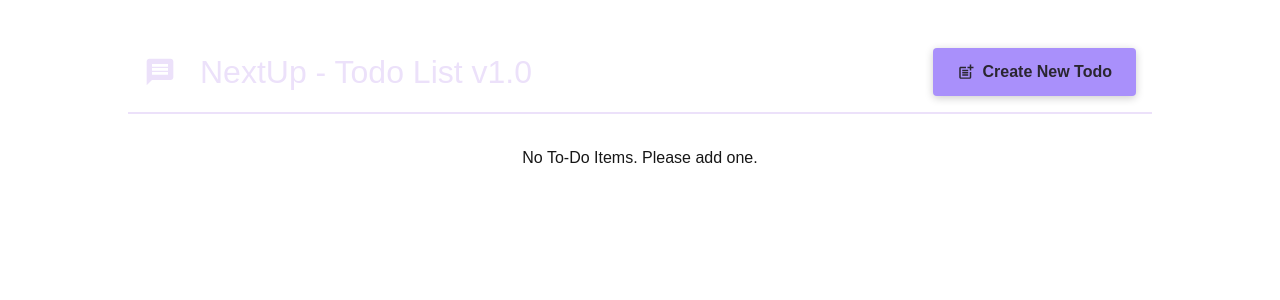
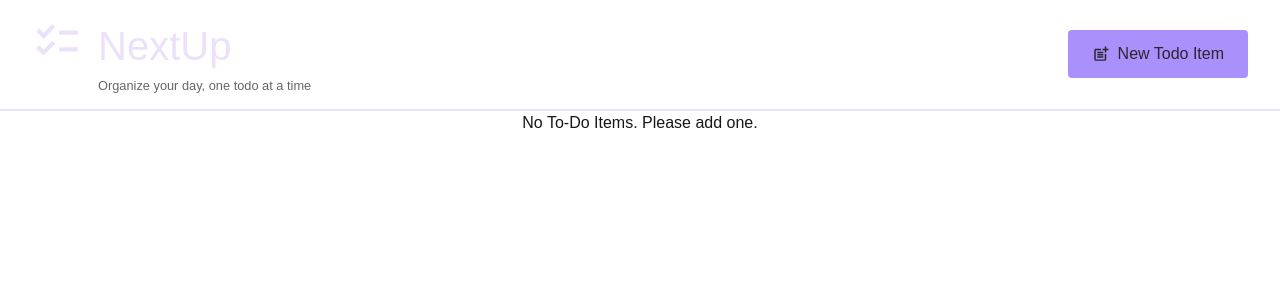
Before and after one commit to nabeeljohn/njohnweb, a Next.js app: page /tools/todo in a window 1280 px wide. Shown: the top 300 px of the page. Built offline with nearby package versions, Linux system fonts and the light colour scheme.

Commit message:
header adjustment

```diff
--- a/app/tools/todo/MainHeader.module.css
+++ b/app/tools/todo/MainHeader.module.css
@@ -1,20 +1,37 @@
 .header {
-  /* padding: 2rem 10%; */
-  margin: 2rem 10%;
-  padding: 1rem;
-  text-align: center;
   display: flex;
   justify-content: space-between;
   align-items: center;
+  padding: 1rem 2rem;
   border-bottom: 2px solid #ece1fa;
+  flex-wrap: wrap; /* allows stacking on mobile */
 }
 
 .logo {
-  font-size: 2rem;
   display: flex;
-  gap: 1.5rem;
+  align-items: stretch; /* ensures icon height matches text+ slogan */
+  gap: 1rem;           /* more spacing between icon and text */
+  font-size: 2.5rem;    /* bigger title text */
+  color: #ece1fa;
+}
+
+.icon {
+  display: flex;
   align-items: center;
-  color: #ece1fa;
+}
+
+/* Stack title + slogan */
+.titleText {
+  display: flex;
+  flex-direction: column;
+  justify-content: center; /* vertically center relative to icon */
+}
+
+.slogan {
+  font-size: 0.8rem;
+  color: #666;
+  margin-top: 0.1rem;
+  line-height: 1.2;
 }
 
 .button {
@@ -26,24 +43,18 @@
   color: #2a2630;
   border: none;
   border-radius: 4px;
-  box-shadow: 0 2px 8px rgba(0, 0, 0, 0.2);
   cursor: pointer;
-  font-weight: bold;
 }
 
-.button:hover {
-  background-color: #8c6cf7;
-}
-
-/* RESPONSIVE: on small screens, stack logo and button vertically */
+/* Mobile responsiveness */
 @media (max-width: 600px) {
   .header {
-    flex-direction: column; /* stack children vertically */
-    align-items: flex-start; /* align items to left */
-    gap: 0.5rem; /* spacing between logo and button */
+    flex-direction: column;
+    align-items: flex-start;
+    gap: 0.5rem;
   }
 
   .button {
-    width: 100%; /* optional: make button full width */
+    width: 100%;
   }
 }
--- a/app/tools/todo/MainHeader.tsx
+++ b/app/tools/todo/MainHeader.tsx
@@ -1,19 +1,25 @@
-import { MdPostAdd, MdMessage } from 'react-icons/md';
+import { MdPostAdd, MdChecklist } from 'react-icons/md';
 import classes from './MainHeader.module.css';
 
-export default function MainHeader({onCreatePost}: {onCreatePost: () => void}) {
+export default function MainHeader({ onCreatePost }: { onCreatePost: () => void }) {
     return (
         <header className={classes.header}>
-            <h1 className={classes.logo}>
-                <MdMessage />
-                 NextUp - Todo List v1.0
-            </h1>
-            <p>
-                <button className={classes.button} onClick={onCreatePost}>
-                    <MdPostAdd size={18} />
-                    Create New Todo
-                </button>
-            </p>
+            <div className={classes.logoContainer}>
+                <h1 className={classes.logo}>
+                    <MdChecklist size={50} className={classes.icon} />
+                    <span className={classes.titleText}>
+                        NextUp
+                        <span className={classes.slogan}>Organize your day, one todo at a time</span>
+                    </span>
+                </h1>
+
+            </div>
+
+            <button className={classes.button} onClick={onCreatePost}>
+                <MdPostAdd size={18} />
+                New Todo Item
+            </button>
         </header>
+
     );
 }
```
